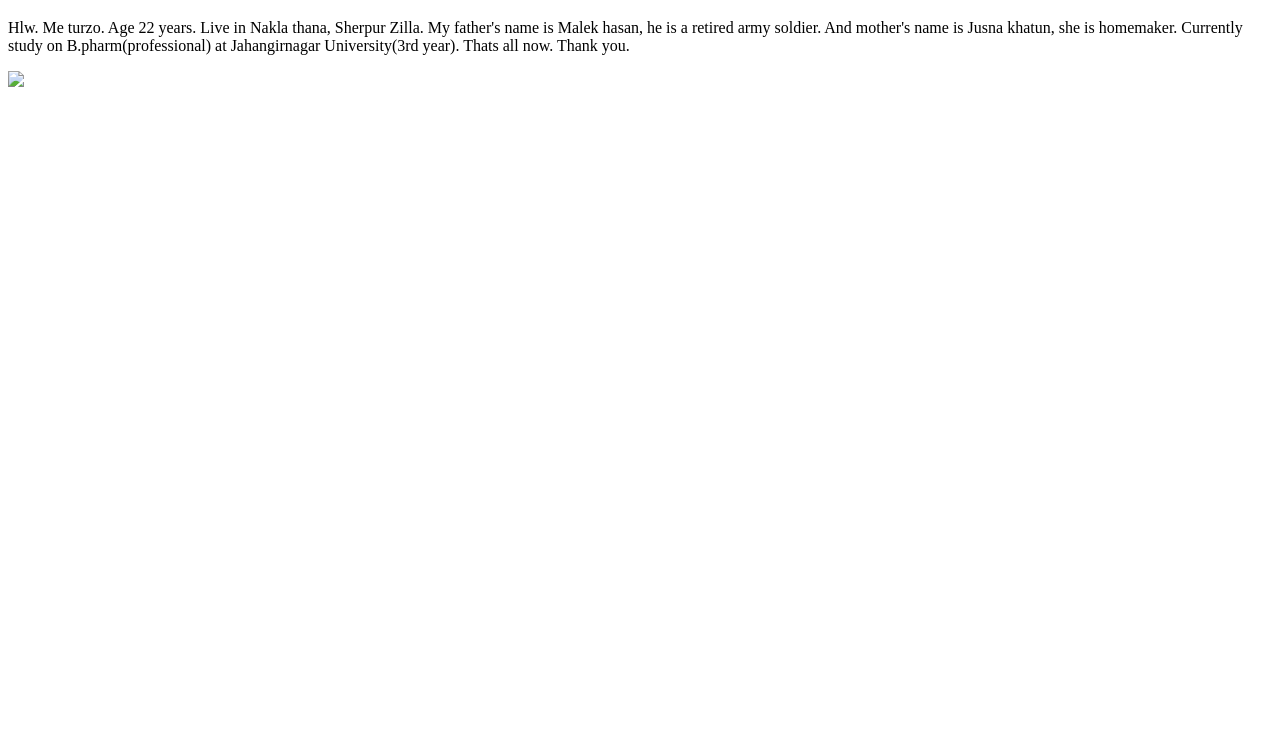
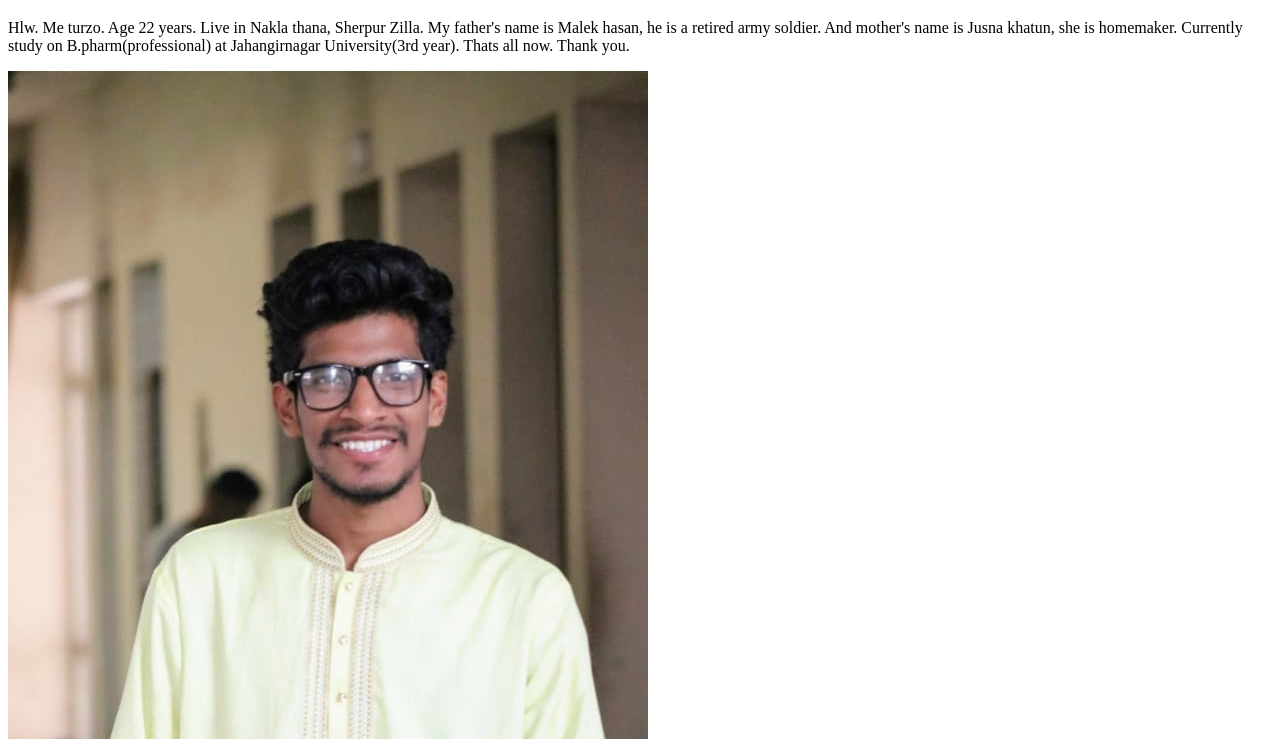
Before and after one commit to rnturzo/class-01, a plain HTML site: page index.html in a window 1280 px wide. Shown: the part 61-800 px from the top of the page. Drawn offline with Linux system fonts and the light colour scheme.

Commit message:
Update index.html

```diff
--- a/index.html
+++ b/index.html
@@ -8,7 +8,7 @@
   <p>Hlw.  Me turzo. Age 22 years. Live in Nakla thana, Sherpur Zilla. My father's name is Malek hasan,  he is a retired army soldier. And mother's  name is Jusna khatun, she is homemaker.
 Currently study on B.pharm(professional) at Jahangirnagar University(3rd year).
 Thats all now. Thank you.</p>
-  <img src="images/turzo.jpg">
+  <img src="turzo.jpg">
 
 
 
```
